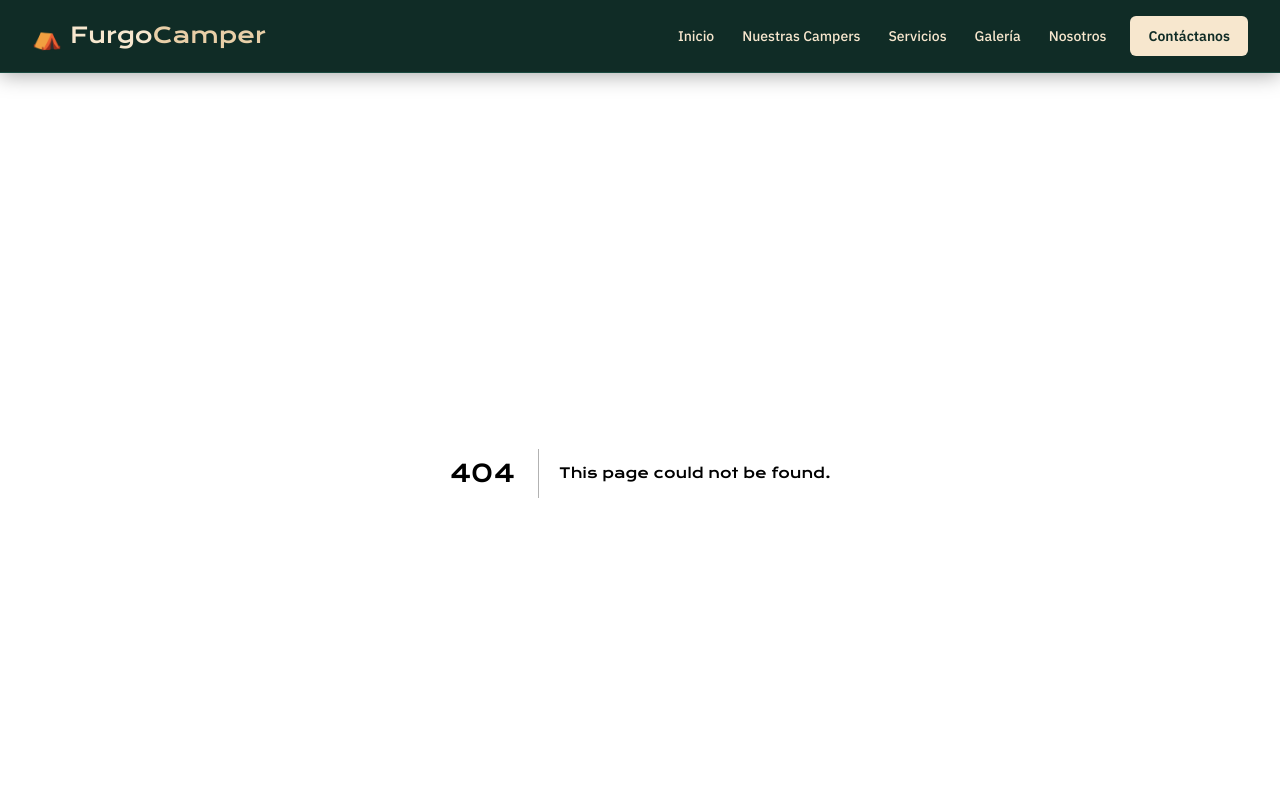
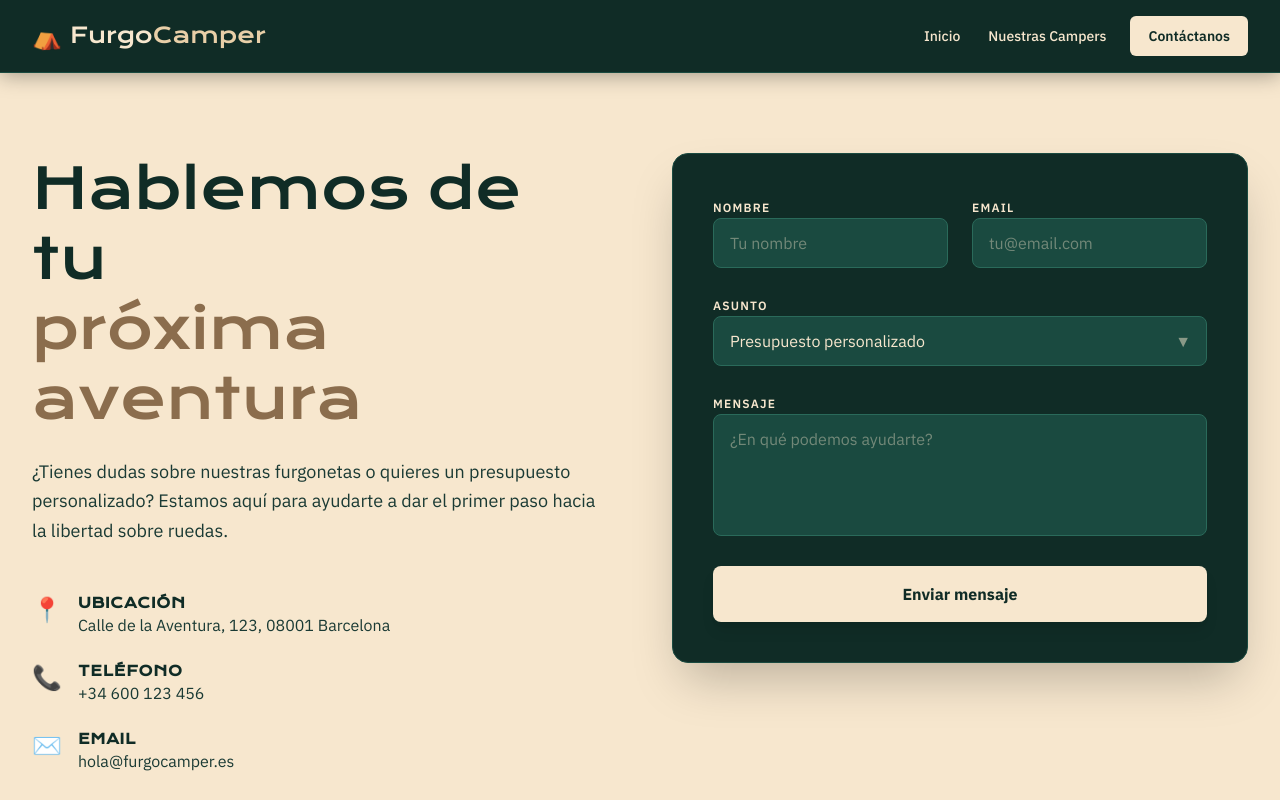
Before and after one commit to Frank20060/furgonetascamper, a Next.js app: page /contacto in a window 1280 px wide. Before the commit this address had no page. Shown: the top 800 px of the page. Built offline with nearby package versions, Linux system fonts and the light colour scheme.

Commit message:
mas o menos el front definido

```diff
--- /dev/null
+++ b/app/(site)/campers/page.js
@@ -0,0 +1,33 @@
+import CamperCard from "@/app/_components/CamperCard";
+
+const campers = [
+  { id: 1, nombre: "Explorer Pro", tipo: "Furgón L2H2", precio: "49.900", plazas: 2, longitud: "5,4 m", descripcion: "Totalmente equipada con cocina, cama fija y paneles solares. Perfecta para aventuras de larga duración.", badge: "Más vendida", badgeColor: "#102C26" },
+  { id: 2, nombre: "Weekend Cruiser", tipo: "Furgoneta corta", precio: "34.500", plazas: 2, longitud: "4,9 m", descripcion: "Diseño compacto e inteligente. Ideal para escapadas de fin de semana con todo lo necesario a bordo.", badge: "Oferta", badgeColor: "#7a4a1e" },
+  { id: 3, nombre: "Nomad XL", tipo: "Furgón L3H2", precio: "62.000", plazas: 4, longitud: "6,0 m", descripcion: "Espacio generoso para familias o grupos. Incluye ducha, inodoro y zona de almacenaje XXL.", badge: "Nuevo", badgeColor: "#1a4a40" },
+  { id: 4, nombre: "Off-Road Beast", tipo: "4x4 Techo alto", precio: "78.500", plazas: 2, longitud: "5,1 m", descripcion: "Suspensión reforzada y tracción total. Llega a lugares donde otros no pueden. La aventura sin límites.", badge: null, badgeColor: null },
+  { id: 5, nombre: "Urban Escape", tipo: "Furgoneta corta", precio: "29.900", plazas: 2, longitud: "4,6 m", descripcion: "El equilibrio perfecto entre ciudad y montaña. Fácil de aparcar, cómoda para dormir.", badge: null, badgeColor: null },
+  { id: 6, nombre: "Luxury Road", tipo: "Furgón Premium L3", precio: "95.000", plazas: 2, longitud: "6,3 m", descripcion: "El máximo confort sobre ruedas. Materiales premium, sistema de climatización y conectividad total.", badge: "Premium", badgeColor: "#5c3d1e" },
+];
+
+export default function CampersPage() {
+  return (
+    <div className="bg-[#F7E7CE] min-h-screen py-20 px-8">
+      <div className="max-w-[1280px] mx-auto">
+        <div className="mb-16 text-center">
+          <h1 className="font-heading text-[clamp(2.5rem,5vw,3.5rem)] text-[#102C26] mb-4">
+            Nuestras Campers
+          </h1>
+          <p className="text-[#3d6158] text-lg max-w-[600px] mx-auto">
+            Descubre nuestra selección de furgonetas camperizadas. Cada una está diseñada para ofrecer el máximo confort y libertad en tus viajes.
+          </p>
+        </div>
+
+        <div className="grid grid-cols-[repeat(auto-fill,minmax(300px,1fr))] gap-8">
+          {campers.map((c) => (
+            <CamperCard key={c.id} camper={c} />
+          ))}
+        </div>
+      </div>
+    </div>
+  );
+}
--- /dev/null
+++ b/app/(site)/contacto/page.js
@@ -0,0 +1,54 @@
+import ContactForm from "@/app/_components/ContactForm";
+
+export default function ContactoPage() {
+  return (
+    <div className="bg-[#F7E7CE] min-h-screen py-20 px-8">
+      <div className="max-w-[1280px] mx-auto">
+        <div className="grid grid-cols-1 lg:grid-cols-2 gap-16 items-start">
+
+          {/* Info Section */}
+          <div className="space-y-8">
+            <div>
+              <h1 className="font-heading text-[clamp(2.5rem,5vw,3.5rem)] text-[#102C26] mb-6 leading-tight">
+                Hablemos de tu <br />
+                <span className="text-[#8b6d4d]">próxima aventura</span>
+              </h1>
+              <p className="text-[#1a3a34] text-lg leading-relaxed">
+                ¿Tienes dudas sobre nuestras furgonetas o quieres un presupuesto personalizado?
+                Estamos aquí para ayudarte a dar el primer paso hacia la libertad sobre ruedas.
+              </p>
+            </div>
+
+            <div className="space-y-6 pt-4">
+              <div className="flex items-start gap-4">
+                <span className="text-2xl">📍</span>
+                <div>
+                  <h4 className="font-heading text-sm uppercase tracking-wider text-[#102C26] font-bold">Ubicación</h4>
+                  <p className="text-[#1a3a34]">Calle de la Aventura, 123, 08001 Barcelona</p>
+                </div>
+              </div>
+              <div className="flex items-start gap-4">
+                <span className="text-2xl">📞</span>
+                <div>
+                  <h4 className="font-heading text-sm uppercase tracking-wider text-[#102C26] font-bold">Teléfono</h4>
+                  <p className="text-[#1a3a34]">+34 600 123 456</p>
+                </div>
+              </div>
+              <div className="flex items-start gap-4">
+                <span className="text-2xl">✉️</span>
+                <div>
+                  <h4 className="font-heading text-sm uppercase tracking-wider text-[#102C26] font-bold">Email</h4>
+                  <p className="text-[#1a3a34]">hola@furgocamper.es</p>
+                </div>
+              </div>
+            </div>
+          </div>
+
+          {/* Form Section */}
+          <ContactForm />
+
+        </div>
+      </div>
+    </div>
+  );
+}
--- /dev/null
+++ b/app/_components/ContactForm.js
@@ -0,0 +1,75 @@
+export default function ContactForm() {
+  return (
+    <div className="bg-[#102C26] p-10 rounded-2xl shadow-2xl border border-[#1a4a40]">
+      <form className="space-y-6">
+        <div className="grid grid-cols-1 sm:grid-cols-2 gap-6">
+          <div className="space-y-2">
+            <label htmlFor="nombre" className="text-xs font-semibold uppercase tracking-widest text-[#F7E7CE]">
+              Nombre
+            </label>
+            <input
+              type="text"
+              id="nombre"
+              name="nombre"
+              placeholder="Tu nombre"
+              className="w-full bg-[#1a4a40] border border-[#2a6a5a] text-[#F7E7CE] px-4 py-3 rounded-lg focus:outline-none focus:border-[#F7E7CE] transition-colors placeholder:text-[#F7E7CE]/40"
+            />
+          </div>
+          <div className="space-y-2">
+            <label htmlFor="email" className="text-xs font-semibold uppercase tracking-widest text-[#F7E7CE]">
+              Email
+            </label>
+            <input
+              type="email"
+              id="email"
+              name="email"
+              placeholder="tu@email.com"
+              className="w-full bg-[#1a4a40] border border-[#2a6a5a] text-[#F7E7CE] px-4 py-3 rounded-lg focus:outline-none focus:border-[#F7E7CE] transition-colors placeholder:text-[#F7E7CE]/40"
+            />
+          </div>
+        </div>
+
+        <div className="space-y-2">
+          <label htmlFor="asunto" className="text-xs font-semibold uppercase tracking-widest text-[#F7E7CE]">
+            Asunto
+          </label>
+          <div className="relative">
+            <select
+              id="asunto"
+              name="asunto"
+              className="w-full bg-[#1a4a40] border border-[#2a6a5a] text-[#F7E7CE] px-4 py-3 rounded-lg focus:outline-none focus:border-[#F7E7CE] transition-colors appearance-none"
+            >
+              <option value="presupuesto">Presupuesto personalizado</option>
+              <option value="visita">Cita para visita</option>
+              <option value="informacion">Información general</option>
+              <option value="otros">Otros</option>
+            </select>
+            <div className="absolute right-4 top-1/2 -translate-y-1/2 pointer-events-none text-[#F7E7CE] opacity-50">
+              ▼
+            </div>
+          </div>
+        </div>
+
+        <div className="space-y-2">
+          <label htmlFor="mensaje" className="text-xs font-semibold uppercase tracking-widest text-[#F7E7CE]">
+            Mensaje
+          </label>
+          <textarea
+            id="mensaje"
+            name="mensaje"
+            rows="4"
+            placeholder="¿En qué podemos ayudarte?"
+            className="w-full bg-[#1a4a40] border border-[#2a6a5a] text-[#F7E7CE] px-4 py-3 rounded-lg focus:outline-none focus:border-[#F7E7CE] transition-colors placeholder:text-[#F7E7CE]/40 resize-none"
+          ></textarea>
+        </div>
+
+        <button
+          type="submit"
+          className="w-full bg-[#F7E7CE] text-[#102C26] font-bold py-4 rounded-lg hover:bg-white hover:-translate-y-1 transition-all duration-300 shadow-lg"
+        >
+          Enviar mensaje
+        </button>
+      </form>
+    </div>
+  );
+}
--- a/app/_components/Navbar.js
+++ b/app/_components/Navbar.js
@@ -19,9 +19,6 @@ export default function Navbar() {
           {[
             ["Inicio", "/"],
             ["Nuestras Campers", "/campers"],
-            ["Servicios", "/servicios"],
-            ["Galería", "/galeria"],
-            ["Nosotros", "/nosotros"],
           ].map(([label, href]) => (
             <a
               key={href}
```
